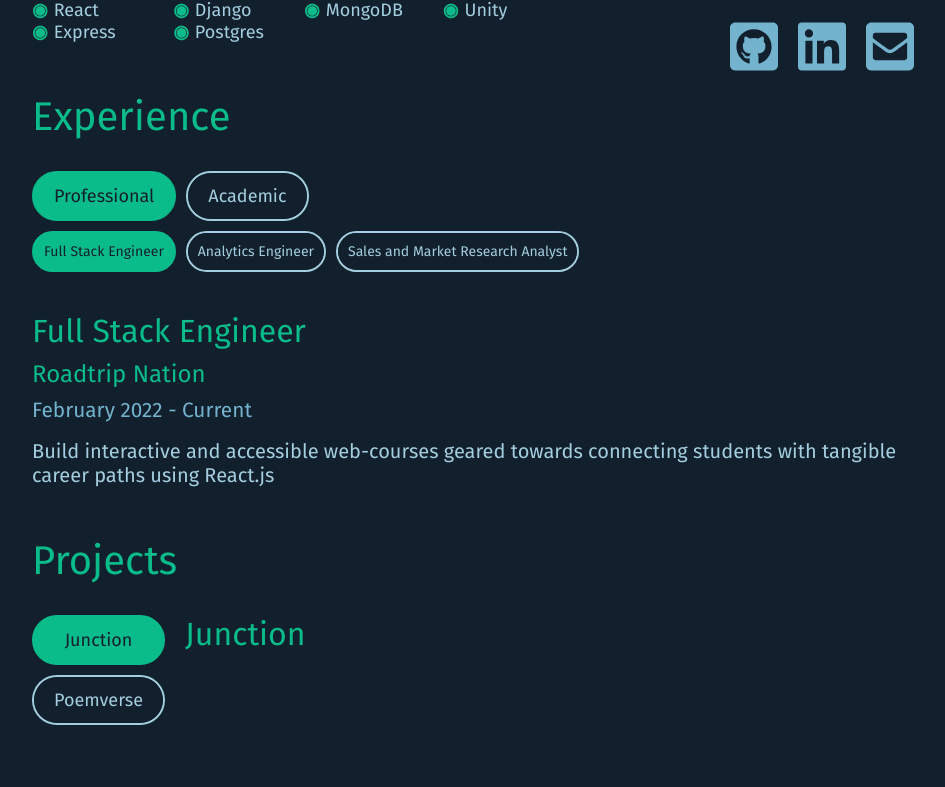
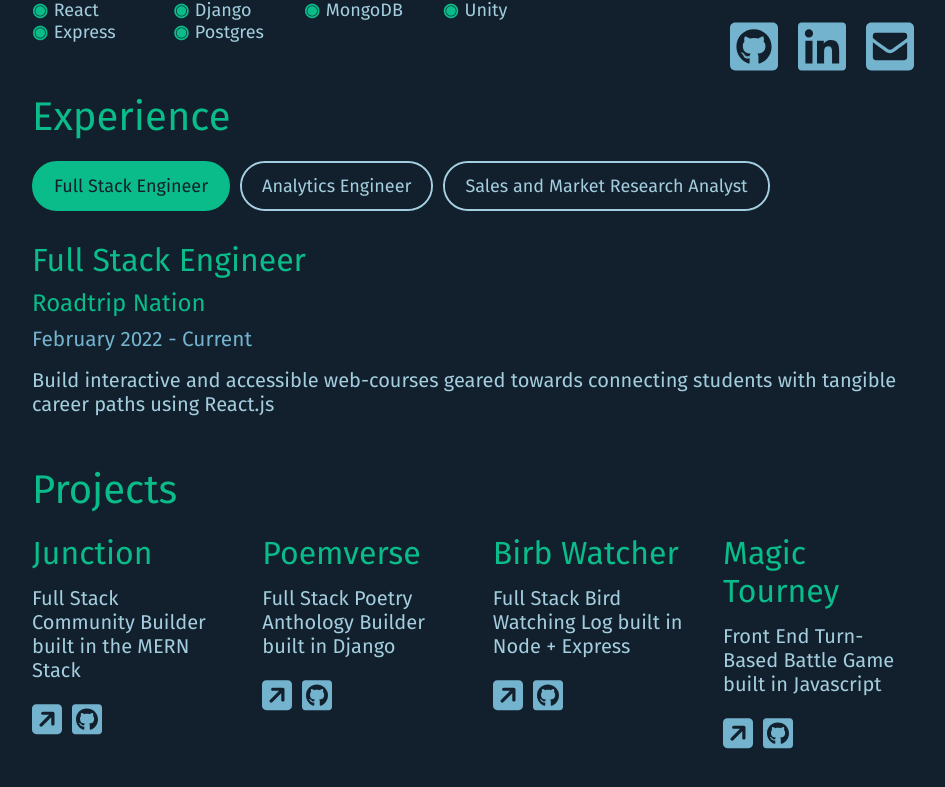
Before and after one commit to matt-gefen/portfolio-application, a React (Create React App) app: page / in a window 1280 px wide. Shown: the part 833-1620 px from the top of the page, without its empty margins (58-1003 px from the left). Built offline with nearby package versions, Linux system fonts and the light colour scheme.

Commit message:
complete project section

```diff
--- a/src/App.jsx
+++ b/src/App.jsx
@@ -3,7 +3,7 @@ import {Routes, Route} from 'react-router-dom'
 
 import Nav from './components/Nav/Nav';
 import Landing from './components/Landing/Landing';
-import Projects from './components/Projects/Projects';
+// import Projects from './components/Projects/Projects';
 import Contact from './components/Contact/Contact';
 
 function App() {
--- a/src/components/Landing/Experience/Experience.jsx
+++ b/src/components/Landing/Experience/Experience.jsx
@@ -6,40 +6,37 @@ import { map } from 'lodash';
 import {ReactComponent as SquareArrow} from '../../../assets/icons/square-arrow-up-right-solid.svg'
 
 const Experience = (props) => {
-    const experience = require('./data/experience.json')
-    // const [tabs, setSelectedTab] = useState(0);
+    const experience = require('./data/experience2.json')
     const [selectedTab, setSelectedTab] = useState(0);
-    const [selectedSubTab, setSelectedSubTab] = useState(0);
-    const [selectedInfo, setSelectedInfo] = useState(experience.tabs[selectedTab].subtabs[selectedSubTab]);
+    // const [selectedSubTab, setSelectedSubTab] = useState(0);
+    const [selectedInfo, setSelectedInfo] = useState(experience.tabs[selectedTab]);
 
     const setPrimaryTab = (index) => {
         setSelectedTab(index);
-        setSelectedSubTab(0);
+        // setSelectedSubTab(0);
     }
 
     const tabs = map(experience.tabs, (element, index) => {
         return <PrimaryTab
-                    title={element.tabName}
+                    title={element.title}
                     index={index}
                     setSelectedTab={setPrimaryTab}
                     selectedTab={selectedTab}/>
     })
 
-    const subtabs = map(experience.tabs[selectedTab].subtabs, (element, index) => {
-        // console.log(element.tab)
-        console.log(element)
-        return <SubTab
-                    title={element.title}
-                    index={index}
-                    setSelectedSubTab={setSelectedSubTab}
-                    selectedSubTab={selectedSubTab}/>
-    })
+    // const subtabs = map(experience.tabs[selectedTab].subtabs, (element, index) => {
+    //     // console.log(element.tab)
+    //     return <SubTab
+    //                 title={element.title}
+    //                 index={index}
+    //                 setSelectedSubTab={setSelectedSubTab}
+    //                 selectedSubTab={selectedSubTab}/>
+    // })
 
     useEffect(() => {
-        console.log(selectedTab)
-        console.log(selectedSubTab)
-        setSelectedInfo(experience.tabs[selectedTab].subtabs[selectedSubTab]);
-    },[selectedSubTab, selectedTab, experience]);
+        // console.log(selectedTab)
+        setSelectedInfo(experience.tabs[selectedTab]);
+    },[selectedTab, experience]);
 
     return (
         <div className='experience' id='experience'>
@@ -50,9 +47,9 @@ const Experience = (props) => {
                 <div className='primary-tabs'>
                     {tabs}
                 </div>
-                <div className='sub-tabs'>
+                {/* <div className='sub-tabs'>
                     {subtabs}
-                </div>
+                </div> */}
                 <div className='experience-content'>
                     <div className='experience-header'>
                         <div className='experience-title'>{selectedInfo.title}</div>
--- /dev/null
+++ b/src/components/Landing/Experience/data/experience2.json
@@ -0,0 +1,38 @@
+{
+    "tabs": [
+                {
+                    "title": "Full Stack Engineer",
+                    "subtitle": "Roadtrip Nation",
+                    "time": "February 2022 - Current",
+                    "link": "https://roadtripnation.com/",
+                    "bullets": [
+                        "Build interactive and accessible web-courses geared towards connecting students with tangible career paths using React.js",
+                        "",
+                        ""
+                    ]
+                },
+                {
+                    "title": "Analytics Engineer",
+                    "subtitle": "Year Up",
+                    "time": "August 2020 - May 2021",
+                    "link": "https://www.yearup.org/",
+                    "bullets": [
+                        "Developed conformed dimensional models using dbt to enable consistent reporting of critical data",
+                        "Deployed and maintain ELT pipelines and infrastructure using Fivetran and Matillion that allowed for flexible use of raw data",
+                        "Built decision support tools in Tableau that directly inform operational and strategic actions for stakeholders throughout the organization"
+                    ]
+
+                },
+                {
+                    "title": "Sales and Market Research Analyst",
+                    "subtitle": "Year Up",
+                    "link": "https://www.yearup.org/",
+                    "time": "November 2018 - August 2020",
+                    "bullets": [
+                        "Automated reporting of key sales metrics to internal leadership and board members with SQL and Python",
+                        "Developed standardized analytics tools in Tableau to provide users with accessible and real-time access to demand KPIs",
+                        "Trained 100+ staff members on leveraging data for decision making through guided workshops and individual sessions"
+                    ]
+                }
+    ]
+}
--- a/src/components/Landing/Landing.jsx
+++ b/src/components/Landing/Landing.jsx
@@ -2,7 +2,7 @@ import {React, useState} from 'react'
 
 import About from './About/About';
 import Experience from './Experience/Experience';
-import Projects from '../Projects/Projects';
+import Projects from './Projects/Projects';
 // import {ReactComponent as LinkedinLogo} from '../../assets/icons/linkedin-brands.svg'
 // import {ReactComponent as GithubLogo} from '../../assets/icons/github-square-brands.svg'
 // import {ReactComponent as EmailLogo} from '../../assets/icons/envelope-square-solid.svg'
--- /dev/null
+++ b/src/components/Landing/Projects/ProjectCard.jsx
@@ -0,0 +1,40 @@
+import React from 'react'
+
+import {ReactComponent as LinkOut} from '../../../assets/icons/square-arrow-up-right-solid.svg';
+import {ReactComponent as GhLogo} from '../../../assets/icons/github-square-brands.svg';
+
+
+const ProjectCard = ({title, text, liveurl, ghurl}) => {
+    return (
+    <div className="project-card">
+        <div className='project-card-header'>
+            <div className='project-title'>{title}</div>
+        </div>
+        <div className='project-card-body'>
+            <div className='project-card-text'>{text}</div>
+        </div>
+        <div className='project-card-footer'>
+            <a
+                href={liveurl}
+            >
+                <div
+                    className="linkout"
+                >
+                    <LinkOut />
+                </div>
+            </a>
+            <a
+                href={ghurl}
+            >
+                <div
+                    className="linkout"
+                >
+                    <GhLogo />
+                </div>
+            </a>
+        </div>
+
+    </div>
+)}
+
+export default ProjectCard
--- a/src/components/Projects/Projects.jsx
+++ b/src/components/Landing/Projects/Projects.jsx
@@ -2,11 +2,9 @@ import React, {useState, useEffect} from 'react'
 
 import { map } from 'lodash';
 
-import poemverse from '../../assets/images/tree_background.svg'
-import magic from '../../assets/images/particles.gif'
-
 // import ProjectCard from '../ProjectCard/ProjectCard';
-import PrimaryTab from '../Landing/Experience/PrimaryTab'
+import PrimaryTab from '../Experience/PrimaryTab'
+import ProjectCard from './ProjectCard';
 
 
 const Projects = (props) => {
@@ -27,10 +25,21 @@ const Projects = (props) => {
                   index={index}
                   setSelectedTab={setPrimaryTab}
                   selectedTab={selectedTab}
-                  section={'projects-tab'}
+                  // section={'projects-tab'}
                   />
 
   })
+
+  const cards = map(projects.projects, (element, index) => {
+    return <ProjectCard
+                title={element.title}
+                text={element.text}
+                liveurl={element.liveurl}
+                ghurl={element.ghurl}
+                // section={'projects-tab'}
+                />
+
+})
 
   useEffect(() => {
     setSelectedInfo(projects.projects[selectedTab]);
@@ -40,18 +49,12 @@ const Projects = (props) => {
     <div className="projects" id="projects">
       <div className='projects-title'>Projects</div>
       <div className='projects-main-section'>
-        <div className='primary-tabs projects-primary-tabs'>
+        {/* <div className='primary-tabs projects-primary-tabs'> */}
+        {/* <div className='primary-tabs'>
           {tabs}
-        </div>
+        </div> */}
         <div className='project-content'>
-          <div className='project-header'>
-            <div className='project-title'>{selectedInfo.title}</div>
-          </div>
-                        {/* {selectedInfo.bullets &&
-                            selectedInfo.bullets.map((element) => {
-                                return <div className='experience-bullet'>{element}</div>
-                            })
-                        } */}
+          {cards}
         </div>
       </div>
     </div>
--- /dev/null
+++ b/src/components/Landing/Projects/data/projects.json
@@ -0,0 +1,29 @@
+{
+    "projects" : [
+        {
+            "title":"Junction",
+            "text":"Full Stack Community Builder built in the MERN Stack",
+            "liveurl":"https://community-junction.herokuapp.com/",
+            "ghurl":"https://github.com/matt-gefen/junction"
+        },
+        {
+            "title":"Poemverse",
+            "text":"Full Stack Poetry Anthology Builder built in Django",
+            "liveurl":"https://poemverse.herokuapp.com/",
+            "ghurl":"https://github.com/matt-gefen/poemverse"
+        },
+        {
+            "title":"Birb Watcher",
+            "text":"Full Stack Bird Watching Log built in Node + Express",
+            "liveurl":"https://birb-watcher.herokuapp.com/",
+            "ghurl":"https://github.com/matt-gefen/birb-watcher"
+        },
+        {
+
+            "title":"Magic Tourney",
+            "text":"Front End Turn-Based Battle Game built in Javascript",
+            "liveurl":"https://magic-tourney.netlify.app/",
+            "ghurl":"https://github.com/matt-gefen/magic_tourney"
+        }
+    ]
+}
--- a/src/components/Projects/Projects.module.css
+++ /dev/null
@@ -1,7 +0,0 @@
-.projects {
-  display: flex;
-  flex-direction: column;
-  gap: 20px;
-  margin-bottom: 20px;
-  overflow: scroll;
-}
--- a/src/components/Projects/data/projects.json
+++ /dev/null
@@ -1,16 +0,0 @@
-{
-    "projects" : [
-        {
-            "background":"#3873cb",
-            "title":"Junction",
-            "text":"Full Stack Community Builder built in the MERN Stack",
-            "url":"https://community-junction.herokuapp.com/"
-        },
-        {
-            "background":"#3873cb",
-            "title":"Poemverse",
-            "text":"Full Stack Poetry Anthology Builder built in Django",
-            "url":"https://poemverse.herokuapp.com/"
-        }
-    ]
-}
--- a/src/scss/components/Experience.scss
+++ b/src/scss/components/Experience.scss
@@ -3,7 +3,7 @@
 }
 
 .experience-main-section {
-    margin-top: 30px;
+    margin-top: 20px;
     margin-left: 30px;
     margin-bottom: 15px;
     // height: 500px;
@@ -15,7 +15,7 @@
 }
 
 .experience-content {
-    margin-top: 30px;
+    margin-top: 20px;
     // margin-left: 30px;
     margin-bottom: 15px;
     // height: 500px;
--- a/src/scss/components/Projects.scss
+++ b/src/scss/components/Projects.scss
@@ -15,15 +15,16 @@
 }
 
 .projects-main-section {
-    margin-top: 30px;
+    margin-top: 20px;
     margin-left: 30px;
     margin-bottom: 15px;
     // height: 500px;
     // border: solid 5px #09BC8A;
     width: 85%;
     display: flex;
-    flex-direction: row;
+    // flex-direction: column;
     gap: 10px;
+    align-items: flex-start;
 }
 
 .project-content {
@@ -34,9 +35,9 @@
     // border: solid 5px #09BC8A;
     width: 85%;
     display: flex;
-    flex-direction: column;
+    // flex-direction: column;
     justify-content: left;
-    gap: 6px;
+    gap: 40px
 }
 .project-title {
     text-align: left;
@@ -53,3 +54,39 @@
 .projects-primary-tabs {
     flex-direction: column;
 }
+
+.project-card {
+    display: flex;
+    flex-direction: column;
+    justify-content: left;
+    text-align: left;
+    align-items: left;
+    width: 25%;
+    gap: 10px;
+}
+
+.project-card-text {
+    text-align: left;
+    font-size: 20px;
+    color: #A4CEDF;
+}
+.project-card-footer {
+    margin-top: 10px;
+    display: flex;
+    flex-direction: row;
+    gap: 10px;
+}
+
+.linkout {
+    width: 30px;
+    svg {
+        width: 100%;
+        fill: #74B3CE;
+    }
+}
+.linkout:hover {
+    svg {
+        width: 100%;
+        fill: #09BC8A;
+    }
+}
```
Also changed, not shown: src/assets/icons/github-square-brands.svg, src/assets/images/junction_screenshot.jpg (added).
